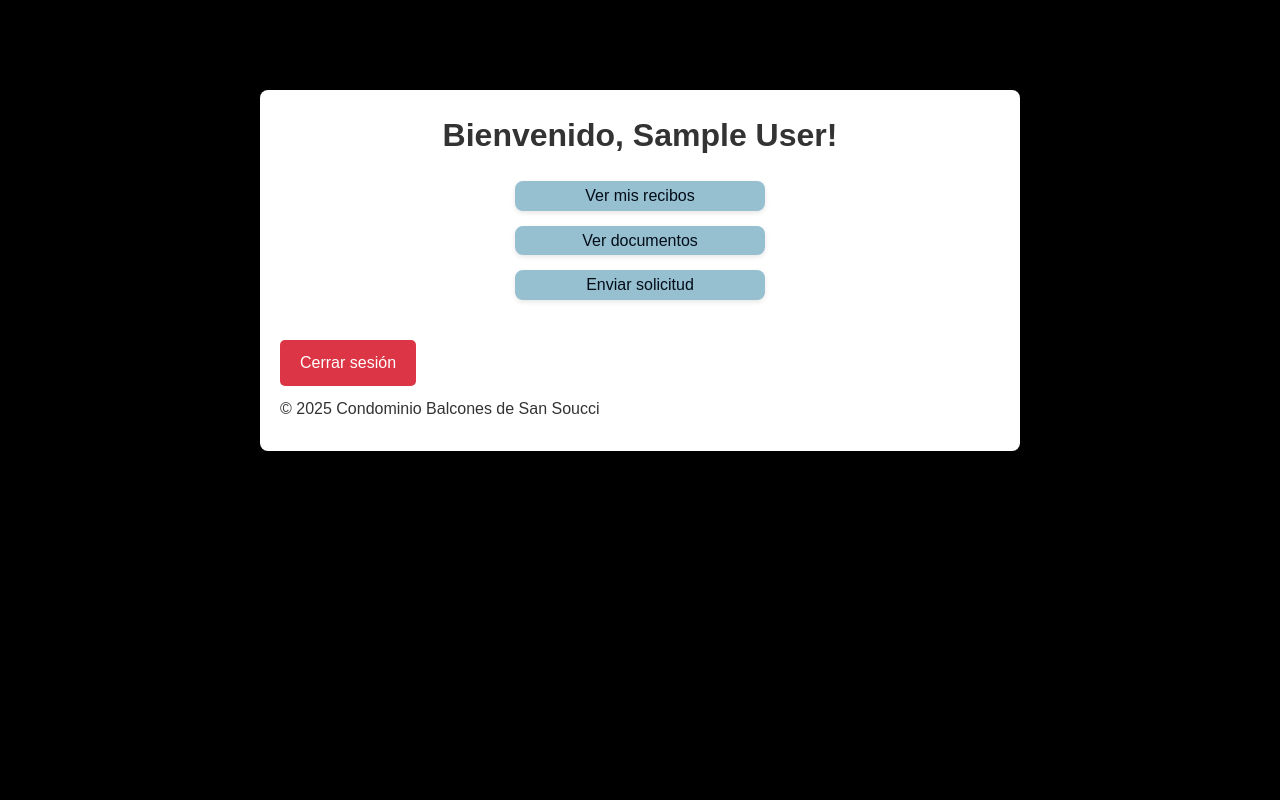
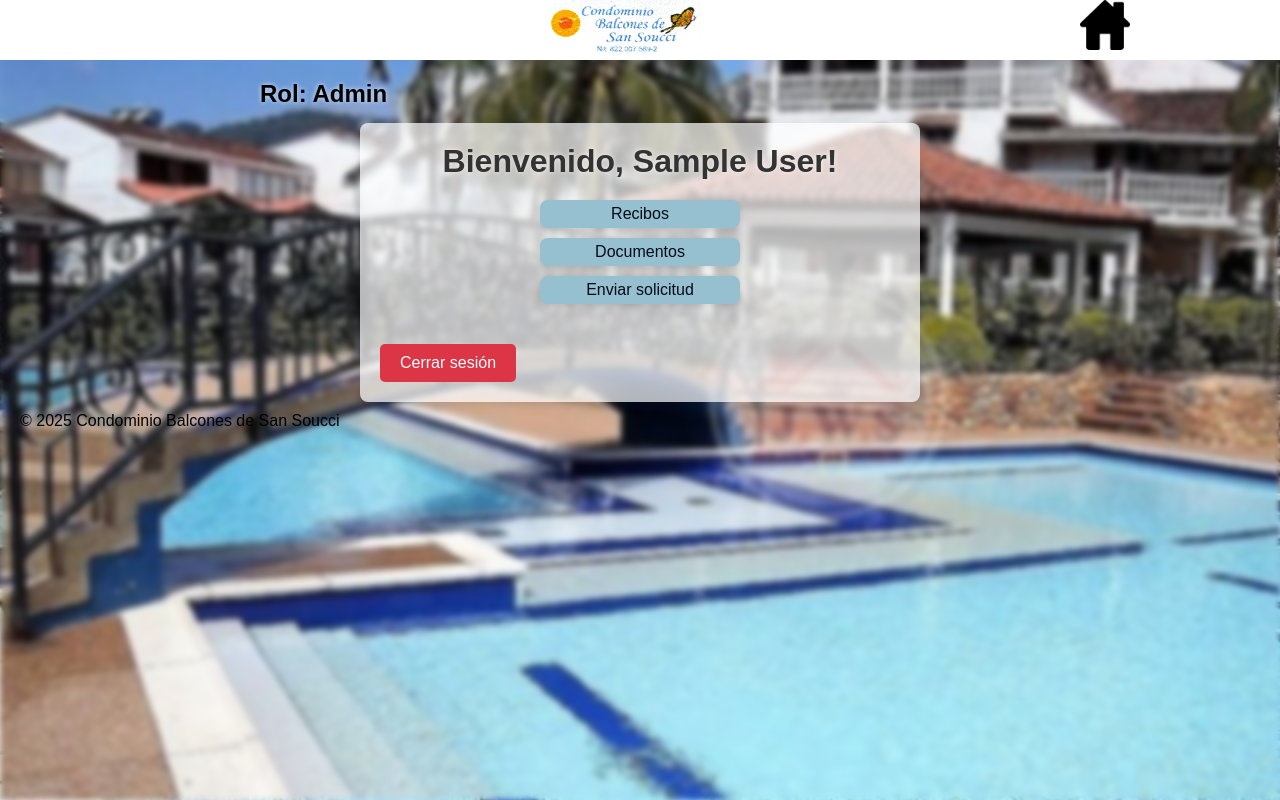
Before and after one commit to Cristianplus/Balcones-de-San-Soucci, a PHP site: page /dashboard.php in a window 1280 px wide. Run offline with PHP 8.4, Linux system fonts and the light colour scheme; the visitor is signed in with stand-in values (Sample User, id 1).

Commit message:
cambios en la interfaz y diseño

```diff
--- a/css/styles.css
+++ b/css/styles.css
@@ -10,17 +10,34 @@
 /* Estilos generales */
 body {
     font-family: Arial, sans-serif;
-    background-color: #000000;
-    color: #333;
-    line-height: 1.6;
-    padding: 20px;
-    max-width: 800px;
-    margin: auto;
+    background-image: url('../img/fondo_index.jpg');
+    background-size: cover;         /* Hace que la imagen ocupe toda la pantalla */
+    background-position: center;    /* Centra la imagen */
+    background-repeat: no-repeat;   /* Evita que se repita */
+    background-attachment: fixed;   /* Mantiene el fondo fijo al hacer scroll */
+    position: relative;
+    overflow-x: hidden;
+}
+
+/* Capa desenfocada sobre el fondo */
+body::before {
+    content: "";
+    position: fixed;
+    top: 0;
+    left: 0;
+    width: 100%;
+    height: 100%;
+    background-image: inherit; /* Usa la misma imagen */
+    background-size: cover;
+    background-position: left;
+    filter: blur(3px); /* Ajusta el nivel de desenfoque */
+    z-index: -1; /* Envía la capa detrás del contenido */
 }
 
 h1, h2, h3 {
     margin-bottom: 15px;
     color: #000000;
+    text-shadow: 0 0 5px rgba(255, 255, 255, 0.8); /* brillo suave */
 }
 
 p {
@@ -36,23 +53,61 @@ a:hover {
     text-decoration: underline;
 }
 
+/* Posición > logo del condominio */
+.logo-container {
+    background-color: rgb(255, 255, 255);
+    width: auto;
+    display: flex;
+    justify-content: left;
+    margin-top: 0; /* elimina el espacio superior */
+    padding: auto;
+}
+
+/* Tamaño > logo del condominio */
+.logo-container img {
+    height: 60px;
+    width: auto;
+    margin: auto;
+    padding-left: 330px;
+}
+
+.btn-home {
+    width: 30px;                    /* Ajusta tamaño del botón */
+    height: 30px;
+    background-image: url('../img/inicio.png'); /* Ruta de tu imagen */
+    background-size: contain;       /* Ajusta la imagen dentro del botón */
+    background-repeat: no-repeat;   /* Evita que se repita */
+    background-position: center;    /* Centra la imagen */
+    padding-left: 350px;
+    padding-top: 50px;
+    border: none;                   /* Sin borde */
+    cursor: pointer;                /* Cursor tipo mano */
+    background-color: transparent;  /* Sin color de fondo */
+}
+
+/* Efecto hover opcional */
+.btn-home:hover {
+    transform: scale(1.1);          /* Pequeño zoom al pasar el mouse */
+    transition: transform 0.2s;
+}
+
 .welcome-container {
-    background-color: rgba(255, 255, 255, 0.9); /* Blanco con 90% de opacidad */
+    background-color: rgba(255, 255, 255, 0.55); /* Blanco con 55% de opacidad */
     border: 1px solid #ddd;      /* Borde gris claro */
     border-radius: 10px;         /* Bordes redondeados (opcional) */
-    padding: 20px;               /* Espaciado interno */
-    max-width: 600px;            /* Ancho máximo */
+    padding: 40px 60px 30px;     /* Espaciado interno */
+    max-width: 800px;            /* Ancho máximo */
     margin: 30px auto;           /* Centrar horizontalmente */
     box-shadow: 0 4px 8px rgba(0, 0, 0, 0.1); /* Sombra sutil */
-    text-align: center;          /* Centrar el texto (opcional) */
+    text-align: left;          /* Centrar el texto (opcional) */
 }
 
 /* Formulario */
 .form-principal {
     max-width: 400px;
     margin: 0 auto; /* centrar */
-    background: #fff;
-    padding: 30px;
+    background-color: rgba(255, 255, 255, 0.55); /* Blanco con 55% de opacidad */
+    padding: 30px 30px 10px;
     border-radius: 8px;
     box-shadow: 0 2px 5px rgba(0,0,0,0.1);
 
@@ -238,10 +326,10 @@ a.button-user:hover {
 
 /* Estilos para el panel de control */
 .dashboard-container {
-    max-width: 800px;
-    margin: 40px auto;
-    padding: 20px;
-    background-color: #ffffff;
+    max-width: 560px;
+    margin: 10px auto;
+    padding: 20px 20px 10px 20px;
+    background-color: rgba(255, 255, 255, 0.7);
     box-shadow: 0 4px 8px rgba(0, 0, 0, 0.1);
     border-radius: 8px;
     font-family: Arial, sans-serif;
@@ -259,24 +347,23 @@ a.button-user:hover {
     display: flex;
     flex-direction: column;
     align-items: center;
-    gap: 15px; /* Espaciado entre los contenedores */
+    gap: 10px; /* Espaciado entre los contenedores */
     margin-top: 20px;
 }
 
 /* Estilo de cada enlace */
 .enlace-item {
     background-color: #96bfd0;
-    padding: 2px 40px;
+    padding: 5px 10px;
     border-radius: 8px;
     box-shadow: 0 2px 5px rgba(0, 0, 0, 0.1);
     transition: background-color 0.3s ease;
     text-align: center;
-    width: 250px; /* ancho */
+    width: 180px; /* ancho */
     min-width: 200px; /* Ancho mínimo para los enlaces */
     cursor: pointer; /* Cambia el cursor al pasar por encima */
     color: #030d18;
     font-size: 16px;
-    text-decoration: none;
 }
 
 /* Efecto hover para los contenedores de enlaces */
@@ -302,21 +388,7 @@ a.button-user:hover {
 
 .logout-button:hover {
     background-color: #c82333;
-}
-
-/* Posición > logo del condominio */
-
-.logo-container {
-    display: flex;
-    justify-content: center;
-    margin-top: 20px;
-}
-
-/* Tamaño > logo del condominio */
-
-.logo-container img {
-    height: 180px;
-    width: auto;
+    text-decoration: none ;
 }
 
 .fila-solicitud {
--- a/dashboard.php
+++ b/dashboard.php
@@ -20,31 +20,33 @@ $rol = $_SESSION['rol'];
     <head>
         <meta charset="UFT-8">
         <title>Dashboard - Condominio Balcones de San Soucci</title>
-        <link rel="stylesheet" href="css/styles.css">
+        <link rel="stylesheet" href="css/styles.css?v=1.0">
     </head>
     <body>
-    <h3>Rol: <?php echo htmlspecialchars(ucfirst($rol)); ?></h3>
+    <h2 style="padding: 20px 0 0 260px;">Rol: <?php echo htmlspecialchars(ucfirst($rol)); ?></h2>
     <div class="dashboard-container">
         <h1>Bienvenido, <?php echo htmlspecialchars($nombre); ?>!</h1>
 
         <?php if ($rol === "administrador"): ?>
             <!-- Panel de Administrador -->
             <div class="contenedor-enlaces">
-                <a class="enlace-item" href="usuarios.php">Gestión de usuarios</a>
-                <a class="enlace-item" href="recibos.php">Gestión de recibos</a>
-                <a class="enlace-item" href="documentos.php">Gestión de documentos</a>
-                <a class="enlace-item" href="solicitudes.php">Ver solicitudes</a>
+                <a class="enlace-item" href="usuarios.php">Usuarios</a>
+                <a class="enlace-item" href="recibos.php">Recibos</a>
+                <a class="enlace-item" href="documentos.php">Documentos</a>
+                <a class="enlace-item" href="solicitudes.php">Solicitudes</a>
             </div>
             <?php else: ?>
                 <!-- Panel de Residente -->
                 <div class="contenedor-enlaces">
-                    <a class="enlace-item" href="recibos.php">Ver mis recibos</a>
-                    <a class="enlace-item" href="documentos.php">Ver documentos</a>
+                    <a class="enlace-item" href="recibos.php">Recibos</a>
+                    <a class="enlace-item" href="documentos.php">Documentos</a>
                     <a class="enlace-item" href="solicitudes.php">Enviar solicitud</a>
                 </div>
         <?php endif; ?>
 
         <p><a href="logout.php" class="logout-button">Cerrar sesión</a></p>
     </body>
+    </div>
 </html>
+
 <?php include 'includes/footer.php'; ?>
--- a/documentos.php
+++ b/documentos.php
@@ -59,7 +59,6 @@ $resultado = $stmt->get_result();
         <?php endwhile; ?>
     </table>
 
-    <p><a href="dashboard.php">Volver al panel</a></p>
 </body>
 </html>
 
--- a/includes/footer.php
+++ b/includes/footer.php
@@ -1,5 +1,5 @@
 <footer>
-    <p>© 2025 Condominio Balcones de San Soucci</p>
+    <p style="padding-left: 20px;">© 2025 Condominio Balcones de San Soucci</p>
 </footer>
 </body>
 </html>
--- a/includes/header.php
+++ b/includes/header.php
@@ -1,17 +1,39 @@
 <?php
-// Iniciar sesión sí aún no se ha iniciado
 if (session_status() == PHP_SESSION_NONE) {
     session_start();
 }
 
+$archivo_actual = basename($_SERVER['PHP_SELF']); // obtiene el nombre del archivo
 ?>
-<!DOCTYPE html>
-<html lang="es">
-    <head>
-        <meta charset="UTF-8">
-        <title>Condominio Balcones de San Soucci</title>
-        <link rel="icon" type="image/png" href="img/icon.png">
-        <link rel="stylesheet" href="css/styles.css">
-        <script src="js/scripts.js"></script>
-    </head>
-    <body>
+
+<link rel="stylesheet" href="css/styles.css?v=1.0">
+
+<div class="logo-container">
+<?php
+// Mostrar el enlace solo en ciertos archivos
+$archivos_con_volver = ['usuarios.php','recibos.php', 'documentos.php', 'solicitudes.php']; // <- archivo donde aparece "Atrás"
+
+if (in_array($archivo_actual, $archivos_con_volver)) {
+    echo '
+<div class="volver-panel-container">
+    <a href="dashboard.php" class="btn-volver">Panel</a>
+</div>';
+
+}
+?>
+<?php
+// Mostrar el enlace solo en ciertos archivos
+$archivos_con_volver = ['crear_usuario.php']; // <- archivo donde aparece "Atrás"
+
+if (in_array($archivo_actual, $archivos_con_volver)) {
+    echo '
+<div class="volver-panel-container">
+    <a href="usuarios.php" class="btn-volver">Usuarios</a>
+</div>';
+
+}
+?>
+    <img src="img/logo.jpg" alt="Logo del Condominio">
+    <button class="btn-home" onclick="window.location.href='index.html'"></button>
+
+</div>
```
Also changed, not shown: other parts of css/styles.css (+38 -6 lines), crear_usuario.php (+5 -5 lines), index.html (+4 -3 lines), login.php (+12 -16 lines), recibos.php (+5 -2 lines), usuarios.php (+6 -5 lines), img/inicio.png (added).
